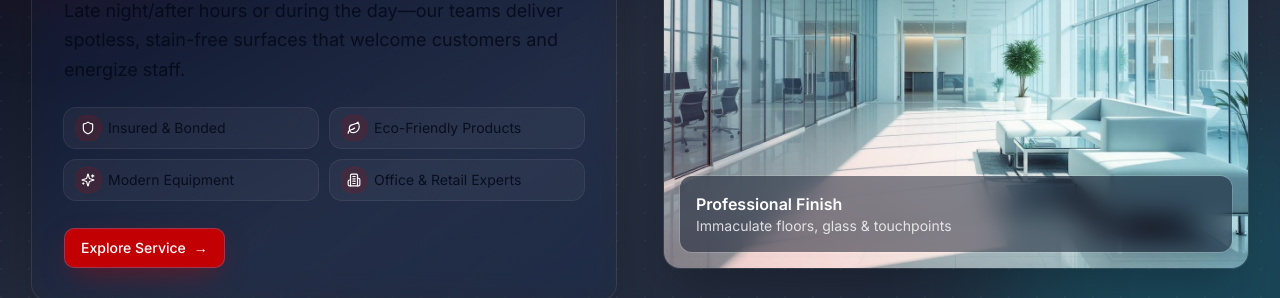
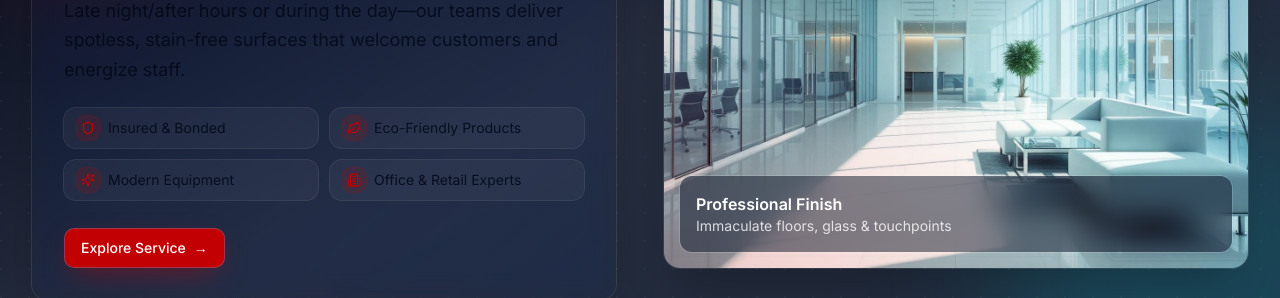
Before and after one commit to laithhasan/maple-mop-shine, a React (Vite) app: page / in a window 1280 px wide. Shown: the part 1040-1338 px from the top of the page. Built offline with nearby package versions, Linux system fonts and the light colour scheme.

Commit message:
Reverted to commit ac1febbdcd3702885b1355767c743055accefbf7

```diff
--- a/src/components/home/FeaturedService.tsx
+++ b/src/components/home/FeaturedService.tsx
@@ -56,7 +56,7 @@ export default function FeaturedService() {
                     className="inline-flex items-center gap-2 rounded-xl px-3 py-2 bg-white/[0.04] ring-1 ring-white/10 hover:ring-primary/30 transition-colors"
                   >
                     <span className="inline-flex h-6 w-6 items-center justify-center rounded-md bg-primary/15 ring-1 ring-primary/25">
-                      <Icon className="h-3.5 w-3.5 text-white" />
+                      <Icon className="h-3.5 w-3.5 text-primary" />
                     </span>
                     <span className="text-sm text-foreground/85">{text}</span>
                   </li>
```
